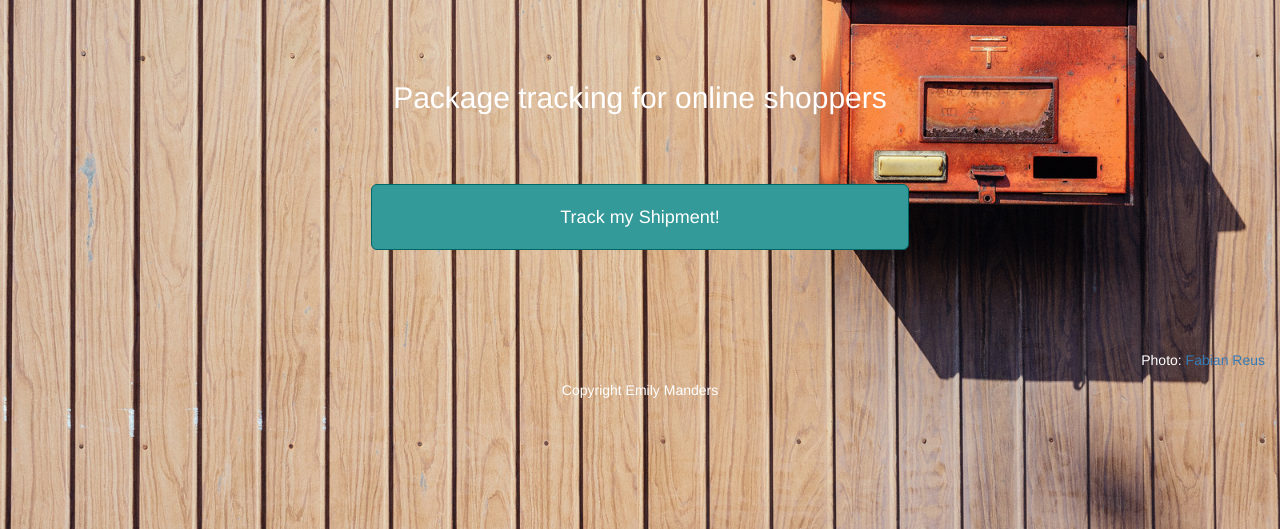
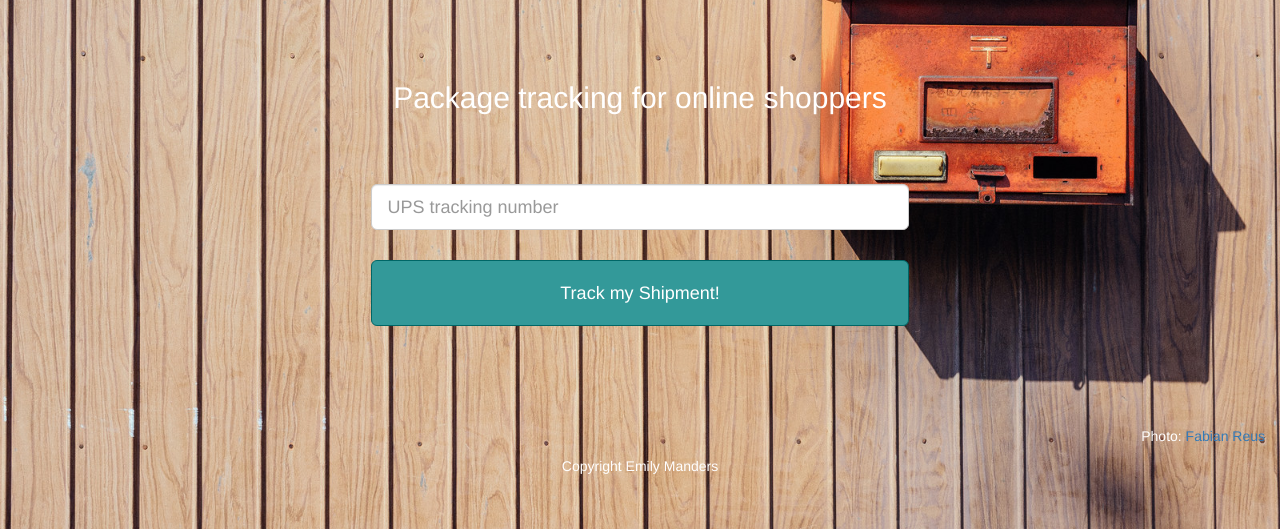
Before and after one commit to etothemanders/GoingPostal, a Flask app: page / in a window 1280 px wide. Shown: the part 271-800 px from the top of the page. Run offline with Flask 2, Linux system fonts and the light colour scheme; some libraries are stand-ins or nearby versions.

Commit message:
[index] Added form, js validation for tracking a single UPS shipment

```diff
--- a/app/static/coverpage.css
+++ b/app/static/coverpage.css
@@ -27,6 +27,15 @@ body {
   margin-top: 50px;
 }
 
+#error-message {
+  border-radius: 5px;
+  padding: 15px;
+}
+
+#cover-input {
+  margin-bottom: 30px;
+}
+
 .btn, .btn-block, .btn-default {
   padding: 20px;
   margin-bottom: 100px;
--- /dev/null
+++ b/app/static/validator.js
@@ -0,0 +1,50 @@
+var GP = GP || {};
+
+var Validator = (function() {
+  var $trackButton = $('#cover-button');
+
+  function addTrackButtonClickListener() {
+    $trackButton.click(handleTrackBtnClick);
+  }
+
+  function handleTrackBtnClick(event) {
+    event.preventDefault();
+    validateFormInput();
+  }
+
+  function validateFormInput() {
+    var $formInput = $('#cover-input').val().trim();
+    var emptyError = 'Please enter a tracking number.';
+    var invalidTrackingNumber = 'Please enter a valid UPS tracking number. Ex: 1Z2W99W3PP20791577';
+    var errorMessage = false;
+
+    $('#error-message').empty();
+
+    if ($formInput === '') {
+      errorMessage = emptyError;
+    } else if (!/1Z[A-Z0-9]{16}/.test($formInput)) {
+      errorMessage = invalidTrackingNumber;
+    }
+
+    if (errorMessage) {
+      $('#tagline').css('margin-bottom', '10px');
+      $('#error-message').html(errorMessage).removeClass('hidden');
+    } else {
+      $('#tagline').css('margin-bottom', '70px');
+      $('#error-message').addClass('hidden');
+      alert('no errors!');
+    }
+  }
+
+  function init() {
+    addTrackButtonClickListener();
+  }
+
+  return {
+    init: init
+  };
+})();
+
+$(document).ready(function () {
+  GP.validator = Validator.init();
+});
--- a/app/templates/index.html
+++ b/app/templates/index.html
@@ -46,8 +46,12 @@
               <div class="row clearfix">
                 <div class="col-md-2 column"></div>
                 <div class="col-md-8 column">
-                  <h2 class="text-center">Package tracking for online shoppers</h2>
-                  <a href="{{url_for('track')}}" class="btn btn-lg btn-block btn-default" id="cover-button">Track my Shipment!</a>
+                  <h2 class="text-center" id="tagline">Package tracking for online shoppers</h2>
+                  <p class="bg-danger text-danger hidden" id="error-message"></p>
+                  <form>
+                    <input class="form-control input-lg" id="cover-input" type="text" placeholder="UPS tracking number">
+                    <button type="submit" class="btn btn-lg btn-block btn-default" id="cover-button">Track my Shipment!</button>
+                  </form>
                 </div>
                 <div class="col-md-2 column"></div>
               </div>
@@ -65,6 +69,7 @@
       </div>
 
     </div>
+    <script type="text/javascript" src="/static/validator.js"></script>
   </body>
 
 </html>
```
